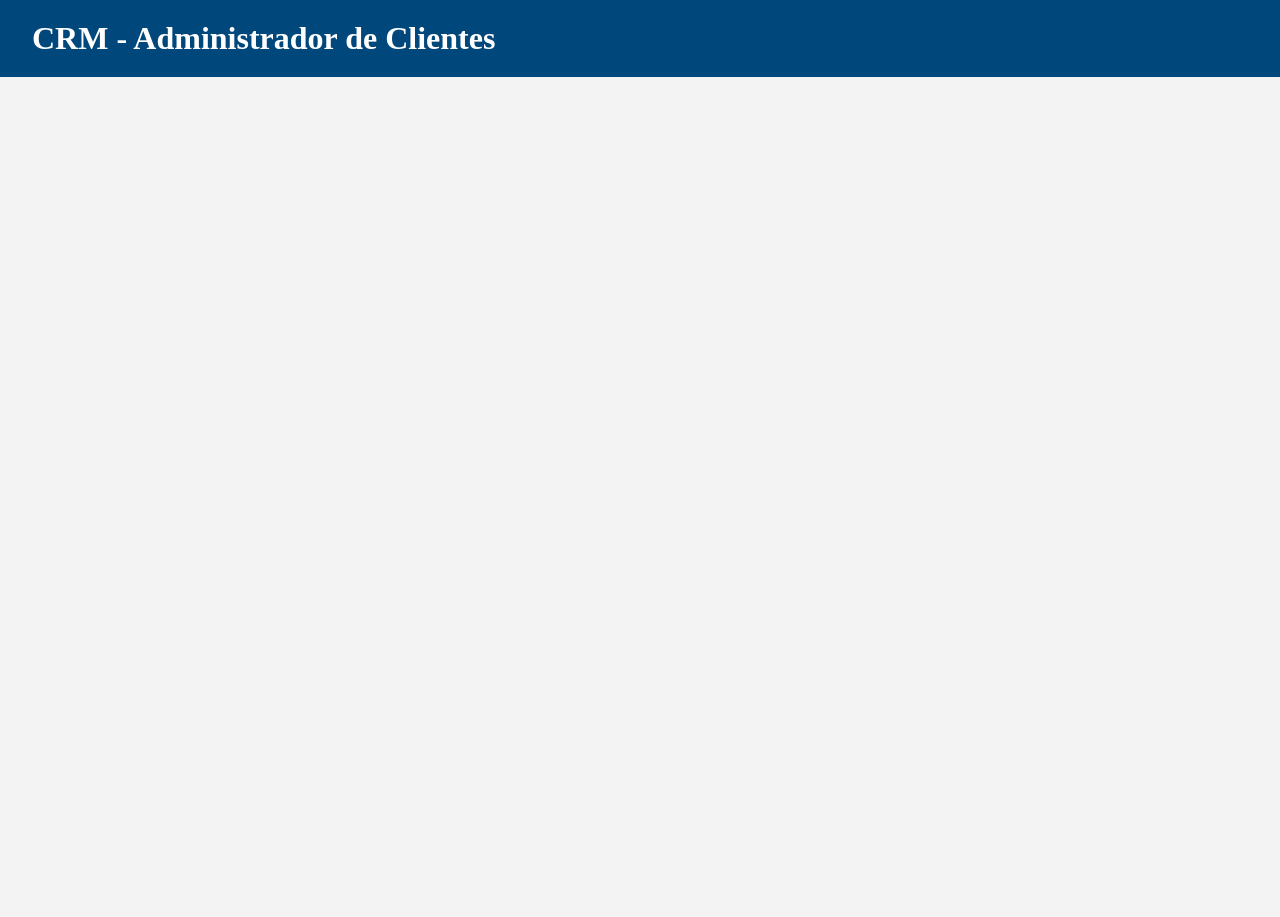
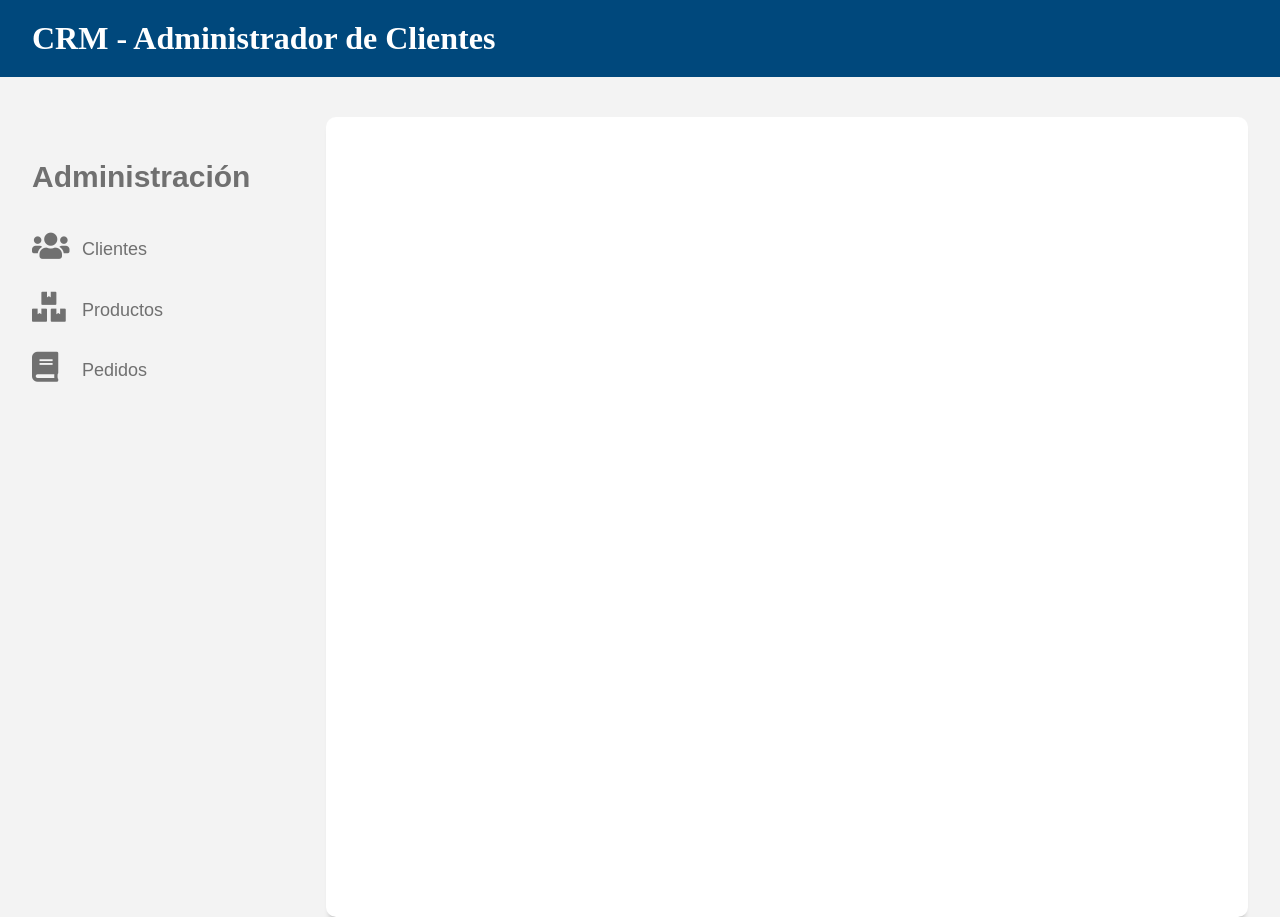
Before and after one commit to joseluisseg05/c_u_node_clientereact, a React (Create React App) app: page / in a window 1280 px wide. Before the commit the page ends 800 px from the top, so only its background shows below. Built offline with nearby package versions, Linux system fonts and the light colour scheme.

Commit message:
Navegacion

```diff
--- a/public/index.html
+++ b/public/index.html
@@ -11,9 +11,9 @@
     />
     <link rel="apple-touch-icon" href="%PUBLIC_URL%/logo192.png" />
     <link rel="manifest" href="%PUBLIC_URL%/manifest.json" />
-    <link rel="stylesheet" href="https://pro.fontawesome.com/releases/v5.10.0/css/all.css"
-    integrity="sha384-AYmEC3Yw5cVb3ZcuHtOA93w35dYTsvhLPVnYs9eStHfGJvOvKxVfELGroGkvsg+p"
-    crossorigin="anonymous"/>
+    <link rel="stylesheet" href="https://use.fontawesome.com/releases/v5.8.1/css/all.css"
+    integrity="sha384-50oBUHEmvpQ+1lW4y57PTFmhCaXp0ML5d60M1M7uH2+nqUivzIebhndOJK28anvf"
+    crossorigin="anonymous">
     <link rel="stylesheet" href="/css/normalize.css">
     <link rel="stylesheet" href="/css/app.css">
     <title>React App</title>
--- a/src/App.js
+++ b/src/App.js
@@ -3,11 +3,18 @@ import React, { Fragment } from 'react'
 /***COMPONESTES***/
 //Layout
 import Header from './components/layout/Header';
+import Navegacion from './components/layout/Navegacion';
 
 function App(){ //dentro del return es jsx por lo cual se comenta distinto
   return(
     <Fragment> {/* */}
       <Header />{/*forma de realizar el renderizado de un componente*/}
+      <div className="grid contenedor contenido-principal">
+        <Navegacion />
+        <main class="caja-contenido col-9">
+
+        </main>
+      </div>
     </Fragment>
   )
 }
--- /dev/null
+++ b/src/components/layout/Navegacion.js
@@ -0,0 +1,16 @@
+import React from 'react'
+
+const Navegacion = () => {
+    return(
+        <aside className="sidebar col-3">
+            <h2>Administración</h2>
+            <nav className="navegacion">
+                <a href="index.html" className="clientes">Clientes</a>
+                <a href="productos.html" className="productos">Productos</a>
+                <a href="pedidos.html" className="pedidos">Pedidos</a>
+            </nav>
+        </aside>
+    )
+}
+
+export default Navegacion;
```
